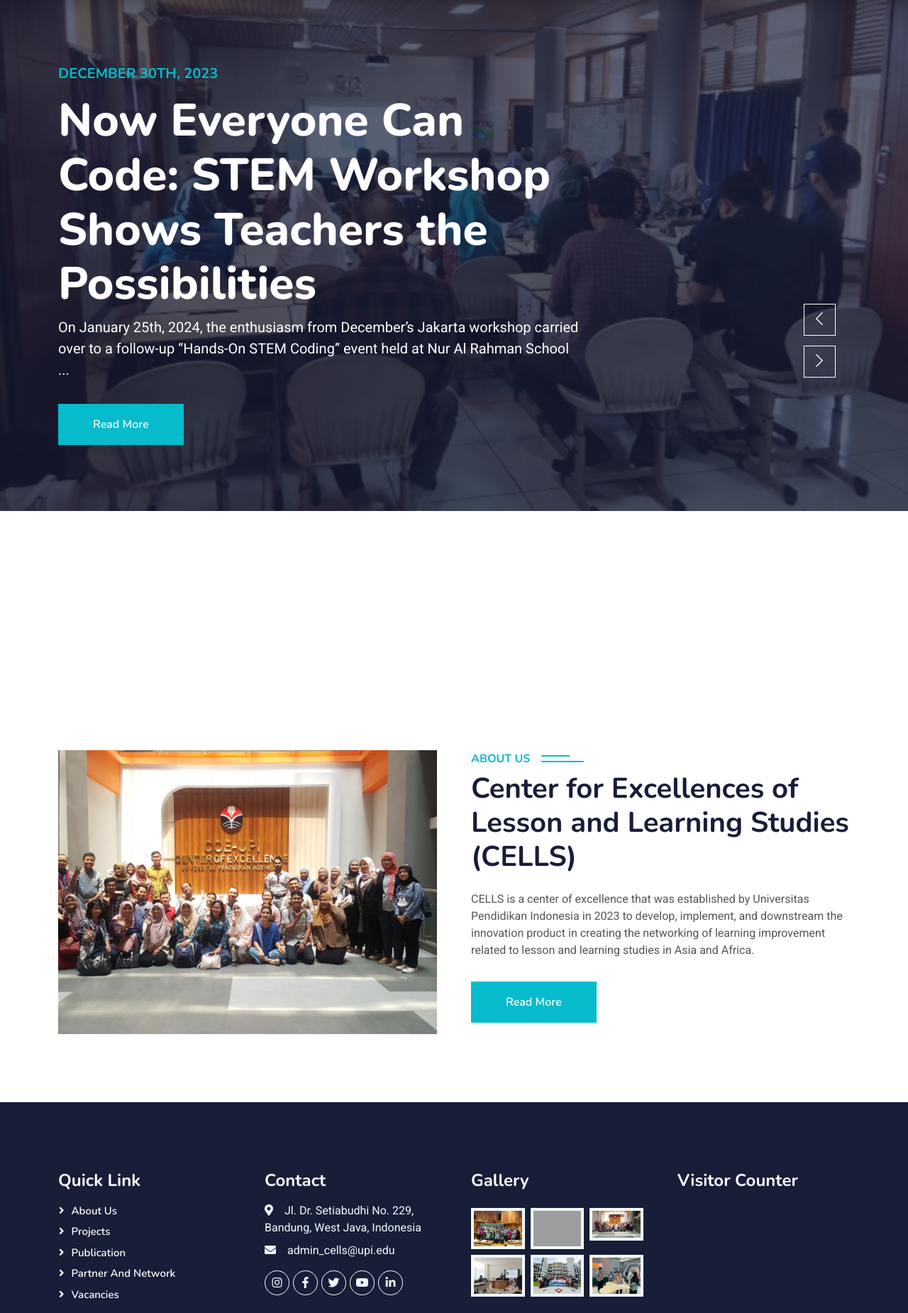
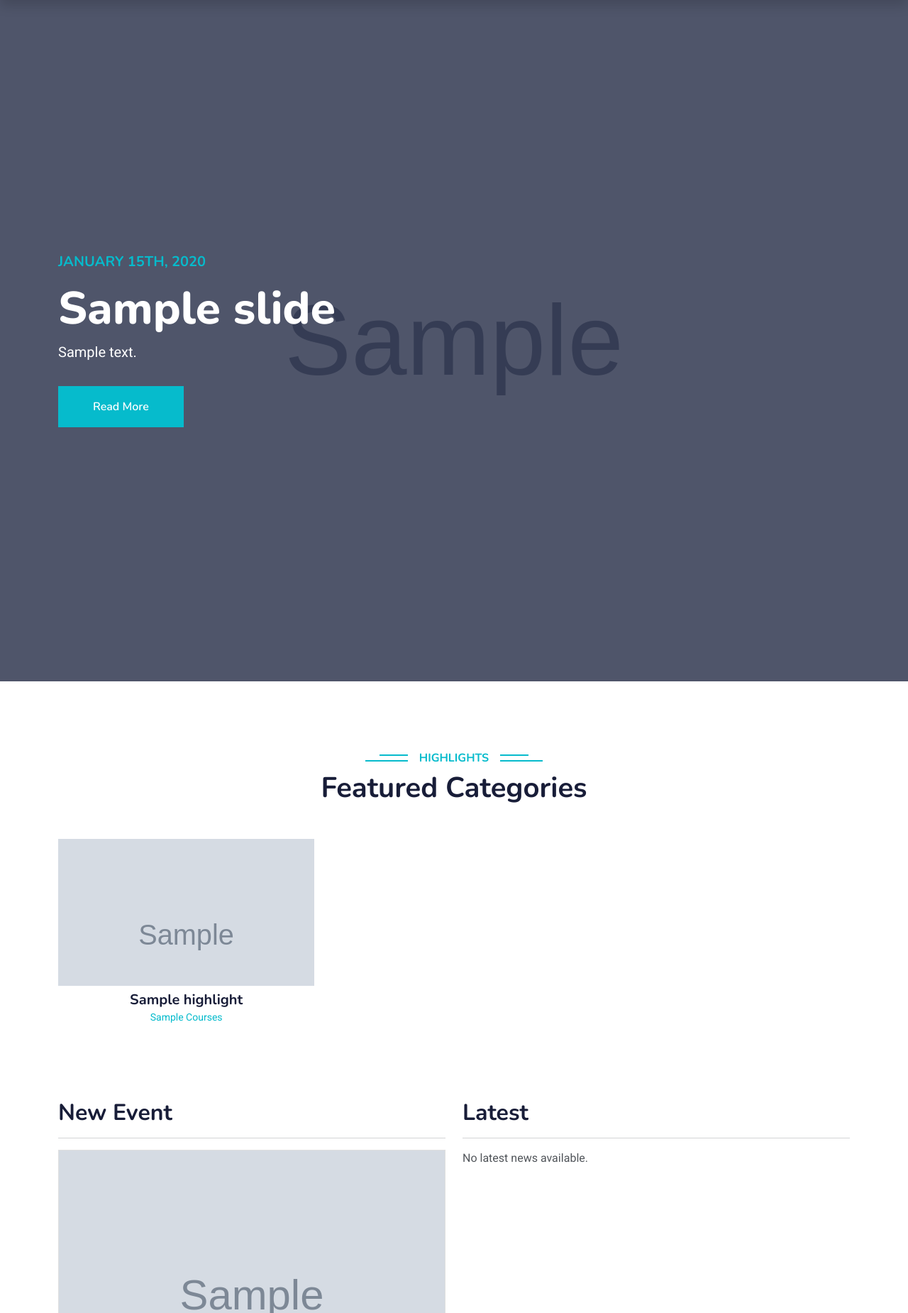
Before and after one commit to anggitaapg/cells, a PHP site: page / in a window 1280 px wide. Shown: the part 73-1923 px from the top of the page at 71% size. Run offline with PHP 8.4, Linux system fonts and the light colour scheme; tables that the repository leaves empty or names only in its code hold one stand-in row (values such as "Sample post"); grey boxes marked "Sample" are stand-in pictures; some libraries are stand-ins or nearby versions; grey boxes are pictures that could not be loaded.

Commit message:
add carousel, highlight,news,other

```diff
--- a/CELLS_root/index.php
+++ b/CELLS_root/index.php
@@ -1,3 +1,23 @@
+<?php
+include_once 'koneksi.php';
+
+// Fetch slides from database
+$sql = "SELECT * FROM slides ORDER BY created_at DESC";
+$result = $koneksi->query($sql);
+$slides = $result->fetch_all(MYSQLI_ASSOC);
+
+$highlights = $koneksi->query("SELECT * FROM highlights ORDER BY id ASC");
+
+// Fetch news from database
+$sql_news = "SELECT * FROM news ORDER BY date DESC";
+$result_news = $koneksi->query($sql_news);
+
+$news_data = $result_news->fetch_all(MYSQLI_ASSOC);
+$news_item = array_slice($news_data, 0, 1); // 4 berita terbaru untuk New Event
+$latest_news = array_slice($news_data, 1, 4); // 4 berita berikutnya untuk Latest
+$other_news = array_slice($news_data, 5); // Sisanya untuk Others
+?>
+
 <!DOCTYPE html>
 <html lang="en">
 
@@ -36,125 +56,136 @@
 
    <!-- Carousel Start -->
     <div class="container-fluid p-0 mb-5">
-
         <div class="owl-carousel header-carousel position-relative">
-
+            <?php foreach($slides as $slide): ?>
                 <div class="owl-carousel-item position-relative">
-                <img class="img-fluid" src="img/Now_Everyone_Can_Code_1.jpg" alt="Now Everyone Can Code: STEM Workshop Shows Teachers the Possibilities">
-                <div class="position-absolute top-0 start-0 w-100 h-100 d-flex align-items-center" style="background: rgba(24, 29, 56, .7);">
+                    <img class="img-fluid" src="CELLS_Admin/img/slides/<?php echo htmlspecialchars($slide['image']); ?>"
+                        alt="<?php echo htmlspecialchars($slide['title']); ?>">
+                    <div class="position-absolute top-0 start-0 w-100 h-100 d-flex align-items-center"
+                        style="background: rgba(24, 29, 56, .7);">
                         <div class="container">
                             <div class="row justify-content-start">
                                 <div class="col-sm-10 col-lg-8">
-                                <h5 class="text-primary text-uppercase mb-3 animated slideInDown">December 30th, 2023</h5>
-                                <h1 class="display-3 text-white animated slideInDown">Now Everyone Can Code: STEM Workshop Shows Teachers the Possibilities</h1>
-                                <p class="fs-5 text-white mb-4 pb-2">On January 25th, 2024, the enthusiasm from December’s Jakarta workshop carried over to a follow-up “Hands-On STEM Coding” event held at Nur Al Rahman School ...</p>
-                                <a href="article7.html" class="btn btn-primary py-md-3 px-md-5 me-3 animated slideInLeft">Read More</a>
+                                    <h5 class="text-primary text-uppercase mb-3 animated slideInDown">
+                                        <?php echo date('F jS, Y', strtotime($slide['created_at'])); ?>
+                                    </h5>
+                                    <h1 class="display-3 text-white animated slideInDown">
+                                        <?php echo htmlspecialchars($slide['title']); ?>
+                                    </h1>
+                                    <p class="fs-5 text-white mb-4 pb-2">
+                                        <?php echo htmlspecialchars($slide['description']); ?>
+                                    </p>
+                                    <a href="article.php?id=<?php echo $slide['id']; ?>"
+                                    class="btn btn-primary py-md-3 px-md-5 me-3 animated slideInLeft">
+                                        Read More
+                                    </a>
                                 </div>
                             </div>
                         </div>
                     </div>
                 </div>
-
-            <div class="owl-carousel-item position-relative">
-                <img class="img-fluid" src="img/Full_STEAM_Ahead_1.jpg" alt="Full STEAM Ahead: Indonesia Powers Up STEM-Coding in Universities">
-                <div class="position-absolute top-0 start-0 w-100 h-100 d-flex align-items-center" style="background: rgba(24, 29, 56, .7);">
-                    <div class="container">
-                        <div class="row justify-content-start">
-                            <div class="col-sm-10 col-lg-8">
-                                <h5 class="text-primary text-uppercase mb-3 animated slideInDown">December 28th, 2023</h5>
-                                <h1 class="display-3 text-white animated slideInDown">Full STEAM Ahead: Indonesia Powers Up STEM-Coding in Universities</h1>
-                                <p class="fs-5 text-white mb-4 pb-2">A group of over 23 delegates from universities across Indonesia gathered at Universitas Muhammadiyah Jakarta (UMJ) last ...</p>
-                                <a href="article6.html" class="btn btn-primary py-md-3 px-md-5 me-3 animated slideInLeft">Read More</a>
-                            </div>
-                        </div>
-                    </div>
-                </div>
-            </div>
-
-            <div class="owl-carousel-item position-relative">
-                <img class="img-fluid" src="img/Non_Degree_Training_1.jpg" alt="Non-Degree Training Overseas Program Immerses Indonesian Academics in Japanese Education Practices">
-                <div class="position-absolute top-0 start-0 w-100 h-100 d-flex align-items-center" style="background: rgba(24, 29, 56, .7);">
-                    <div class="container">
-                        <div class="row justify-content-start">
-                            <div class="col-sm-10 col-lg-8">
-                                <h5 class="text-primary text-uppercase mb-3 animated slideInDown">December 25th, 2023</h5>
-                                <h1 class="display-3 text-white animated slideInDown">Non-Degree Training Overseas Program Immerses Indonesian Academics in Japanese Education Practices</h1>
-                                <p class="fs-5 text-white mb-4 pb-2">Tsukuba, Japan – In November, 18 academics from leading universities across Indonesia participated ...</p>
-                                <a href="article5.html" class="btn btn-primary py-md-3 px-md-5 me-3 animated slideInLeft">Read More</a>
-                            </div>
-                        </div>
-                    </div>
-                </div>
-            </div>
-
-            <div class="owl-carousel-item position-relative">
-                <img class="img-fluid" src="img/Indonesian_Teacher_Assemble_1.png" alt="Indonesian Teachers Assemble: STEM Leadership Workshop Focuses on Building 21st Century Skills">
-                <div class="position-absolute top-0 start-0 w-100 h-100 d-flex align-items-center" style="background: rgba(24, 29, 56, .7);">
-                    <div class="container">
-                        <div class="row justify-content-start">
-                            <div class="col-sm-10 col-lg-8">
-                                <h5 class="text-primary text-uppercase mb-3 animated slideInDown">December 18th, 2023</h5>
-                                <h1 class="display-3 text-white animated slideInDown">Indonesian Teachers Assemble: STEM Leadership Workshop Focuses on Building 21st Century Skills</h1>
-                                <p class="fs-5 text-white mb-4 pb-2">Bandung, Indonesia – Universitas Pendidikan Indonesia’s (UPI) Center for Excellence of Lesson ...</p>
-                                <a href="article4.html" class="btn btn-primary py-md-3 px-md-5 me-3 animated slideInLeft">Read More</a>
-                            </div>
-                        </div>
-                    </div>
-                </div>
-            </div>
-
-			<div class="owl-carousel-item position-relative">
-                <img class="img-fluid" src="img/Envisioning_New_Frontiers_1.jpg" alt="Envisioning New Frontiers: CELLS-DIPUU UPI and UIII’s Partnership Takes Shape">
-                <div class="position-absolute top-0 start-0 w-100 h-100 d-flex align-items-center" style="background: rgba(24, 29, 56, .7);">
-                    <div class="container">
-                        <div class="row justify-content-start">
-                            <div class="col-sm-10 col-lg-8">
-                                <h5 class="text-primary text-uppercase mb-3 animated slideInDown">December 12th, 2023</h5>
-                                <h1 class="display-3 text-white animated slideInDown">Envisioning New Frontiers: CELLS-DIPUU UPI and UIII’s Partnership Takes Shape</h1>
-                                <p class="fs-5 text-white mb-4 pb-2">Bandung – In the wake of the successful special visitation event, the partnership between ...</p>
-                                <a href="article3.html" class="btn btn-primary py-md-3 px-md-5 me-3 animated slideInLeft">Read More</a>
-                            </div>
-                        </div>
-                    </div>
-                </div>
-            </div>
-
-			<div class="owl-carousel-item position-relative">
-                <img class="img-fluid" src="img/Global_Insights_Unleashed_1.jpg" alt="Global Insights Unleashed: Streaming Lesson Study Workshop with Japan’s IDCJ">
-                <div class="position-absolute top-0 start-0 w-100 h-100 d-flex align-items-center" style="background: rgba(24, 29, 56, .7);">
-                    <div class="container">
-                        <div class="row justify-content-start">
-                            <div class="col-sm-10 col-lg-8">
-                                <h5 class="text-primary text-uppercase mb-3 animated slideInDown">December 4th, 2023</h5>
-                                <h1 class="display-3 text-white animated slideInDown">Global Insights Unleashed: Streaming Lesson Study Workshop with Japan’s IDCJ</h1>
-                                <p class="fs-5 text-white mb-4 pb-2">Bandung, September 5th-6th, 2023 – Esteemed Japanese experts, Professor Atsushi Tsukui and ...</p>
-                                <a href="article2.html" class="btn btn-primary py-md-3 px-md-5 me-3 animated slideInLeft">Read More</a>
-                            </div>
-                        </div>
-                    </div>
-                </div>
-            </div>
-
-			<div class="owl-carousel-item position-relative">
-              <img class="img-fluid" src="img/Southeast_Asia_Workshop_1.jpg" alt="SOUTHEAST ASIA (SEA) WORKSHOP: Professional Learning Community Through Lesson Study">
-                <div class="position-absolute top-0 start-0 w-100 h-100 d-flex align-items-center" style="background: rgba(24, 29, 56, .7);">
-                    <div class="container">
-                        <div class="row justify-content-start">
-                            <div class="col-sm-10 col-lg-8">
-                                <h5 class="text-primary text-uppercase mb-3 animated slideInDown">November 30th, 2023</h5>
-                                <h1 class="display-3 text-white animated slideInDown">SOUTHEAST ASIA (SEA) WORKSHOP: Professional Learning Community Through Lesson Study</h1>
-                                <p class="fs-5 text-white mb-4 pb-2">Bandung, June 11-18, 2023 – The Center for Excellence of Lesson and Learning Studies at the Faculty of ...</p>
-                                <a href="article1.html" class="btn btn-primary py-md-3 px-md-5 me-3 animated slideInLeft">Read More</a>
-                            </div>
-                        </div>
-                    </div>
-                </div>
-            </div>
-
+            <?php endforeach; ?>
         </div>
     </div>
     <!-- Carousel End -->
 
+    <!-- Highlight Start -->
+    <div class="container-xxl py-5 category">
+        <div class="container">
+            <div class="text-center wow fadeInUp" data-wow-delay="0.1s">
+                <h6 class="section-title bg-white text-center text-primary px-3">Highlights</h6>
+                <h1 class="mb-5">Featured Categories</h1>
+            </div>
+            <div class="row g-3">
+                <?php while ($highlight = $highlights->fetch_assoc()) { ?>
+                    <div class="col-lg-4 col-md-6 wow zoomIn" data-wow-delay="0.1s">
+                        <a class="position-relative d-block overflow-hidden" href="<?php echo $highlight['link']; ?>">
+                            <img class="img-fluid" src="<?php echo $highlight['image']; ?>" alt="">
+                            <div class="bg-white text-center position-absolute bottom-0 py-2 px-3" style="width:100%;">
+                                <h5 class="m-0"><?php echo $highlight['title']; ?></h5>
+                                <small class="text-primary"><?php echo $highlight['courses']; ?> Courses</small>
+                            </div>
+                        </a>
+                    </div>
+                <?php } ?>
+            </div>
+        </div>
+    </div>
+    <!-- Highlight End -->
+
+    <!-- News Section -->
+    <section id="news" class="my-5">
+        <div class="container">
+            <div class="row">
+                <!-- New Event Section -->
+                <div class="col-md-6">
+                    <h2>New Event</h2>
+                    <hr>
+                    <?php if (!empty($news_item)): ?>
+                        <?php foreach ($news_item as $news): ?>
+                            <div class="card">
+                                <img src="<?php echo $news['image_url']; ?>" class="card-img-top" alt="Event Image">
+                                <div class="card-body">
+                                    <h5 class="card-title"><?php echo $news['title']; ?></h5>
+                                    <p class="card-text"><?php echo $news['content']; ?></p>
+                                    <a href="<?php echo $news['link_url']; ?>" class="btn btn-primary">Read More</a>
+                                </div>
+                            </div>
+                        <?php endforeach; ?>
+                    <?php else: ?>
+                        <p>No new events available.</p>
+                    <?php endif; ?>
+                </div>
+
+                <!-- Latest Section -->
+                <div class="col-md-6">
+                    <h2>Latest</h2>
+                    <hr>
+                    <?php if (!empty($latest_news)): ?>
+                        <?php foreach ($latest_news as $latest): ?>
+                            <div class="row mb-4">
+                                <div class="col-4">
+                                    <img src="<?php echo $latest['image_url']; ?>" class="img-fluid" alt="Latest Image">
+                                </div>
+                                <div class="col-8">
+                                    <small class="text-muted"><?php echo $latest['date']; ?></small>
+                                    <h5><?php echo $latest['title']; ?></h5>
+                                    <p><?php echo substr($latest['content'], 0, 100); ?>...</p>
+                                    <a href="<?php echo $latest['link_url']; ?>" class="btn btn-link">Read More</a>
+                                </div>
+                            </div>
+                        <?php endforeach; ?>
+                    <?php else: ?>
+                        <p>No latest news available.</p>
+                    <?php endif; ?>
+                </div>
+            </div>
+        </div>
+    </section>
+
+    <!-- Others Section -->
+    <section id="others" class="my-5">
+        <div class="container">
+            <h2>Others</h2>
+            <hr>
+            <div class="row">
+                <div class="col-md-6">
+                    <?php if (!empty($other_news)): ?>
+                        <?php foreach ($other_news as $other): ?>
+                            <div class="mb-4">
+                                <small class="text-muted"><?php echo $other['date']; ?></small>
+                                <h5><?php echo $other['title']; ?></h5>
+                                <p><?php echo substr($other['content'], 0, 100); ?>...</p>
+                                <a href="<?php echo $other['link_url']; ?>" class="btn btn-link">Read More</a>
+                            </div>
+                        <?php endforeach; ?>
+                    <?php else: ?>
+                        <p>No other news available.</p>
+                    <?php endif; ?>
+                </div>
+            </div>
+        </div>
+    </section>
 
     <!-- Service Start -->
 <!--
```
Lines whose indentation alone changed are shown as unchanged.
